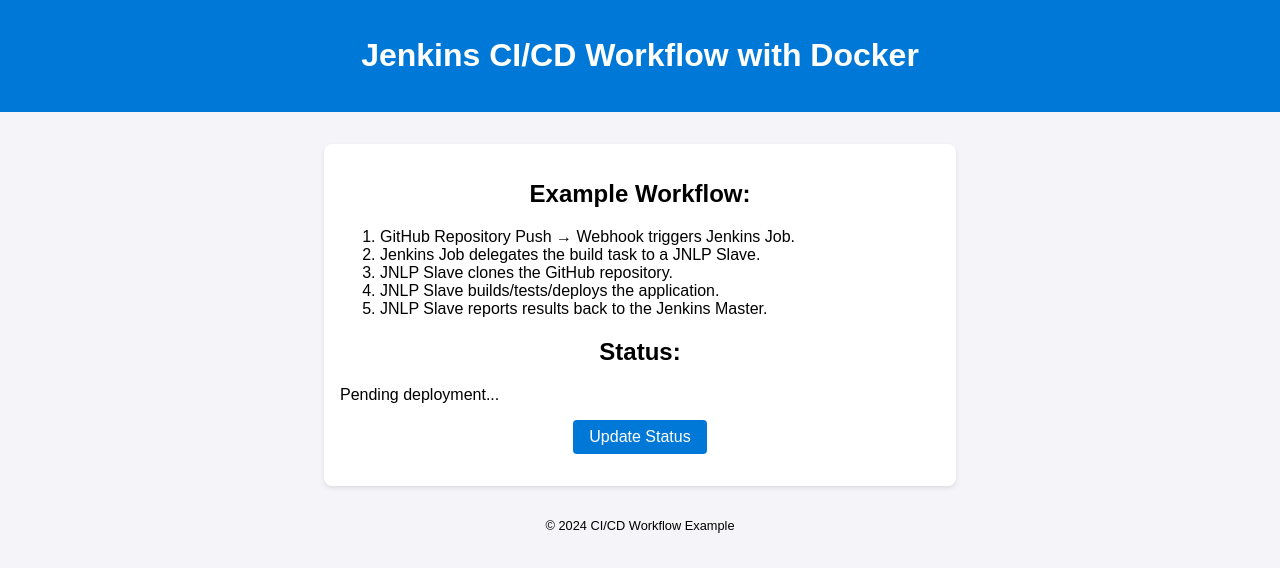
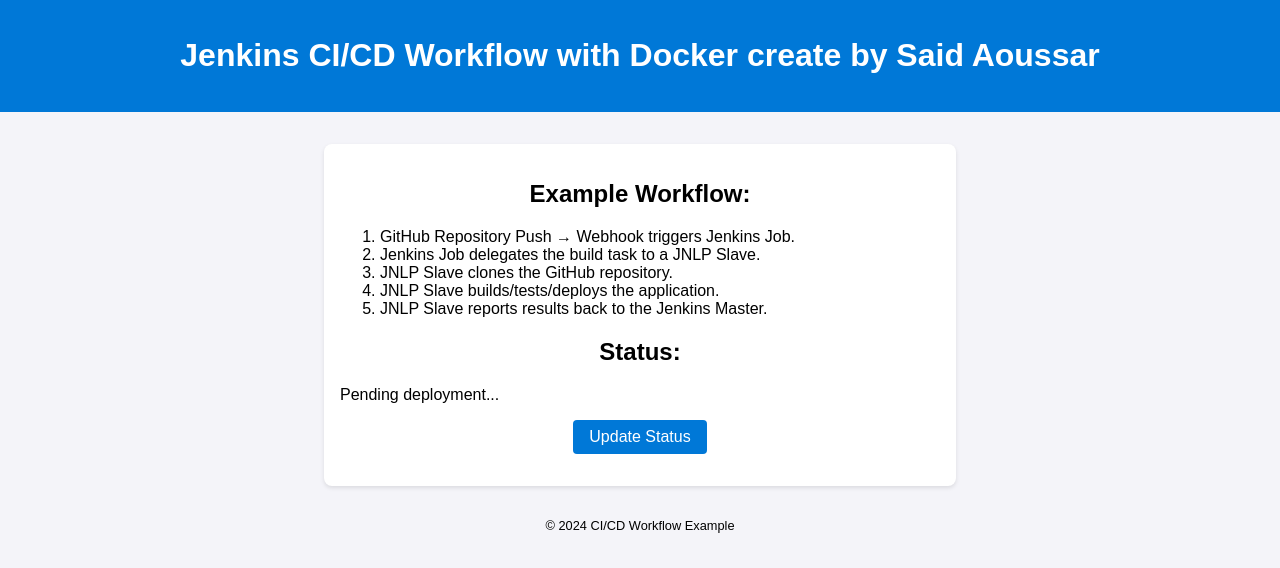
Before and after one commit to SaidAoussar/jenkins-docker-project, a plain HTML site: page src/index.html in a window 1280 px wide. Drawn offline with Linux system fonts and the light colour scheme; a script that the page names is missing.

Commit message:
change header

```diff
--- a/src/index.html
+++ b/src/index.html
@@ -9,7 +9,7 @@
 </head>
 <body>
     <header>
-        <h1>Jenkins CI/CD Workflow with Docker</h1>
+        <h1>Jenkins CI/CD Workflow with Docker create by Said Aoussar</h1>
     </header>
     <main>
         <section>
```
